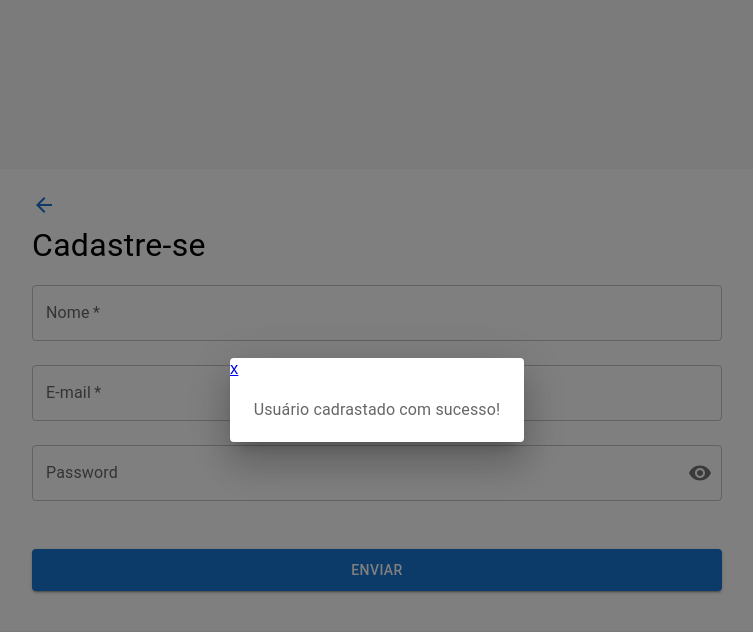
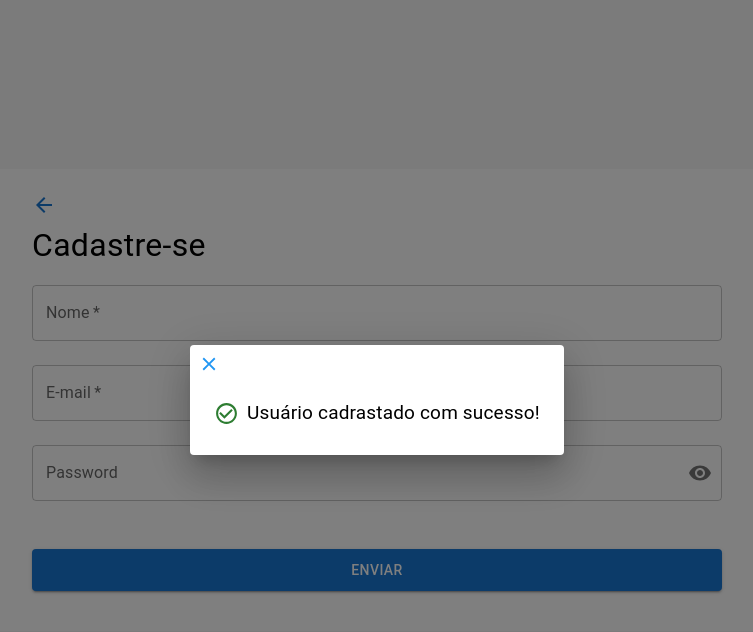
Before and after one commit to Carinebs/crud-login, a React (Create React App) app in the folder meu-app-do-react/: page /register in a window 1280 px wide. Both pictures are taken after a click on the button "ENVIAR". Shown: the top 632 px of the page, without its empty margins (263-1016 px from the left). Built offline with nearby package versions, Linux system fonts and the light colour scheme.

Commit message:
criação modal de confirmação após cadastramento

```diff
--- a/meu-app-do-react/src/components/modalConfirmation.jsx
+++ b/meu-app-do-react/src/components/modalConfirmation.jsx
@@ -7,12 +7,11 @@ import {
   Grid,
   Typography,
   Dialog,
-  DialogTitle,
   DialogContentText,
-  DialogContent,
-  DialogActions,
-  Button,
+  DialogContent
 } from "@mui/material";
+import CheckCircleOutlineIcon from "@mui/icons-material/CheckCircleOutline";
+import CloseIcon from '@mui/icons-material/Close';
 
 const theme = createTheme({
   breakpoints: {
@@ -48,16 +47,24 @@ const style = {
 };
 
 export default function ModalConfirmation({ isOpen, onClose }) {
-  console.log("abriuuuu");
   return (
     isOpen && (
       <ThemeProvider theme={theme}>
-        <Dialog
-        open={true}>
-          <NavLink to={'/'}>x</NavLink>
+        <Dialog open={true}>
+          <NavLink to={"/"}><CloseIcon sx={{color: '#2196F3',fontSize: 22, marginTop: 1, marginLeft: 1 }}/></NavLink>
           <DialogContent>
             <DialogContentText>
-            Usuário cadrastado com sucesso!
+              <Grid sx={{
+                display:"flex",
+                justifyContent:"center",
+                alignItems:"center",
+                flexDirection:"row",
+                gap:1,
+                marginBottom: 1
+              }}>
+                <CheckCircleOutlineIcon sx={{color:'#2E7D32',fontSize:25 }} />
+                <Typography sx={{color:'#000000',fontSize: 19}}> Usuário cadrastado com sucesso!</Typography>
+              </Grid>
             </DialogContentText>
           </DialogContent>
         </Dialog>
```
